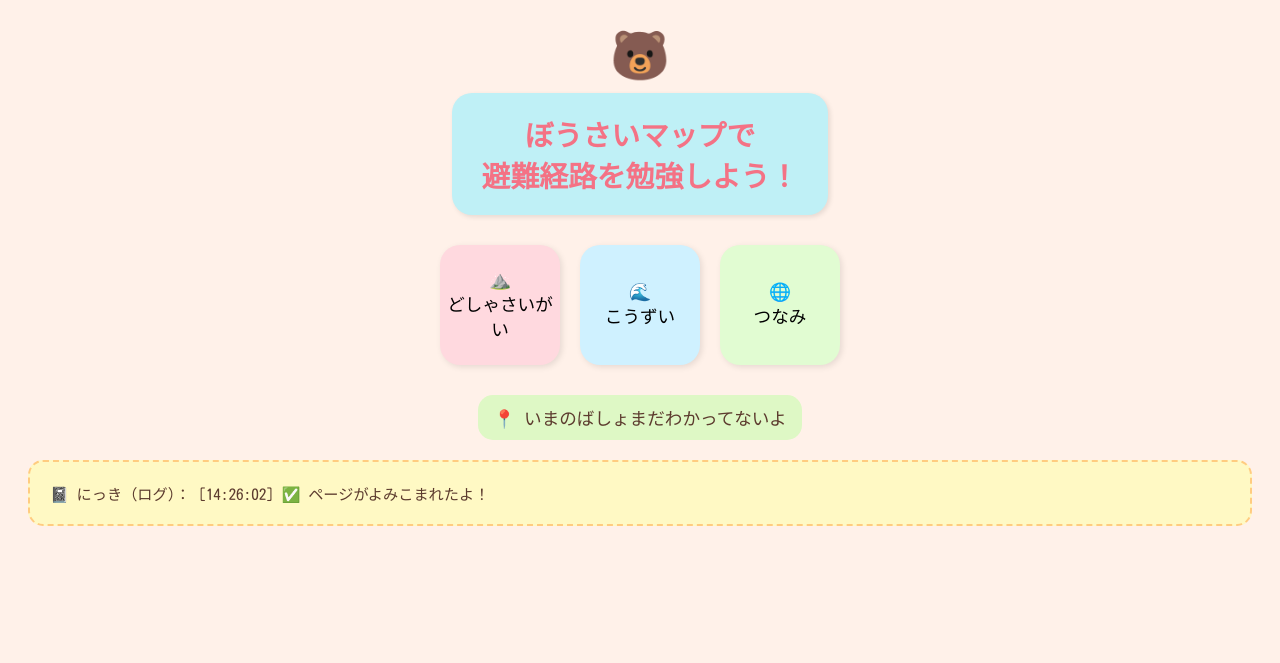
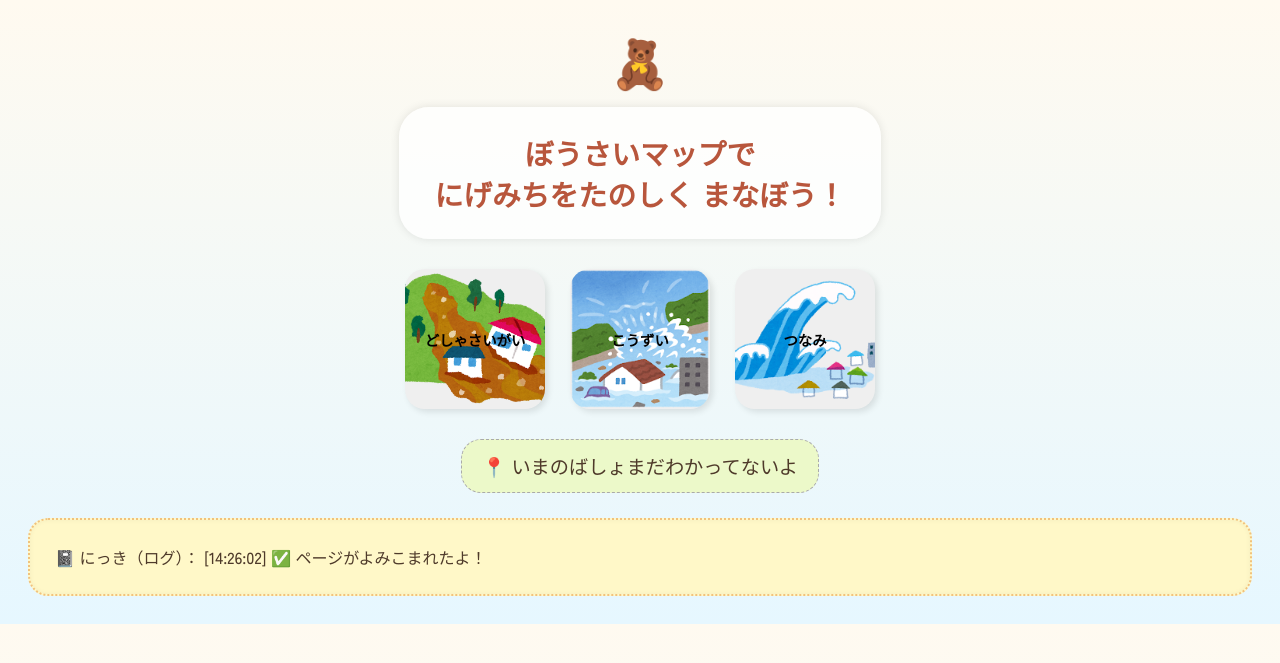
Before and after one commit to aki41105/entropy, a Flask app: page /getGeolocate in a window 1280 px wide. Shown: the top 663 px of the page. Run offline with Flask 3, Linux system fonts and the light colour scheme.

Commit message:
アイコンを変更

```diff
--- a/map_app/app.py
+++ b/map_app/app.py
@@ -1,8 +1,8 @@
+from flask import Flask, render_template, request, jsonify, url_for
 import json
 import os
 import traceback
 from datetime import datetime
-from flask import Flask, render_template, request, jsonify, url_for
 
 # 災害別の地図生成モジュール
 from map_utils.dosya import main as dosya
@@ -18,22 +18,26 @@ def log(msg):
 @app.route('/getGeolocate')
 def getGeolocate():
     log("🔄 /getGeolocate にアクセスされました。")
-    return render_template('geolocate.html')
+
+    # ボタン用画像URLをテンプレートに渡す
+    return render_template('geolocate.html',
+        icon_dosya=url_for('static', filename='images/shizensaigai_dosyakuzure.png'),
+        icon_flood=url_for('static', filename='images/suigai_teibou_kekkai.png'),
+        icon_tsunami=url_for('static', filename='images/tsunami.png')
+    )
 
 @app.route('/api/json_geolocate/', methods=['POST'])
 def json_geolocate():
     log("🚨 POSTリクエスト受信：/api/json_geolocate/")
 
-    # JSON取得
     try:
         data = request.get_json(force=True)
         log(f"📥 JSONデータ取得成功: {json.dumps(data, indent=2, ensure_ascii=False)}")
-    except Exception as e:
+    except Exception:
         log("❌ JSON取得失敗:")
         traceback.print_exc()
         return jsonify({'error': 'Invalid JSON format'}), 400
 
-    # バリデーション
     if not data:
         log("❗ JSONが空です")
         return jsonify({'error': 'No JSON data received'}), 400
@@ -49,7 +53,6 @@ def json_geolocate():
     log(f"🛰 緯度: {latitude}, 経度: {longitude}")
     log(f"📌 災害カテゴリ: {category}")
 
-    # JSON保存処理
     try:
         os.makedirs('data', exist_ok=True)
         save_path = os.path.join('data', 'geolocate.json')
@@ -61,7 +64,6 @@ def json_geolocate():
         traceback.print_exc()
         return jsonify({'error': 'Failed to save JSON'}), 500
 
-    # 地図生成
     try:
         if category == 'flood':
             log("🛠 洪水マップ生成開始")
@@ -83,7 +85,6 @@ def json_geolocate():
         traceback.print_exc()
         return jsonify({'status': 'error', 'message': 'map generation failed'}), 500
 
-    # ファイル存在確認
     map_path = os.path.join(app.static_folder, 'maps', map_file)
     if not os.path.exists(map_path):
         log(f"❌ 生成された地図ファイルが存在しません: {map_path}")
@@ -91,7 +92,6 @@ def json_geolocate():
     else:
         log(f"✅ 地図ファイルの存在確認済み: {map_path}")
 
-    # URL生成
     try:
         map_url = url_for('static', filename=f'maps/{map_file}', _external=True)
         log(f"✅ 地図URL生成成功: {map_url}")
--- a/map_app/data/geolocate.json
+++ b/map_app/data/geolocate.json
@@ -1,5 +1,5 @@
 {
-  "latitude": 36.44435864276409,
-  "longitude": 136.5942612024638,
-  "category": "tsunami"
+  "latitude": 36.4443066,
+  "longitude": 136.5943379,
+  "category": "flood"
 }
--- a/map_app/templates/geolocate.html
+++ b/map_app/templates/geolocate.html
@@ -4,12 +4,12 @@
   <meta charset="UTF-8" />
   <meta name="viewport" content="width=device-width, initial-scale=1.0" />
   <title>ぼうさいマップ</title>
-  <link href="https://fonts.googleapis.com/css2?family=Kosugi+Maru&display=swap" rel="stylesheet">
+  <link href="https://fonts.googleapis.com/css2?family=Zen+Kaku+Gothic+New:wght@500&display=swap" rel="stylesheet">
   <style>
     body {
-      font-family: 'Kosugi Maru', sans-serif;
-      background-color: #fff1e9;
-      color: #5c3b2e;
+      font-family: 'Zen Kaku Gothic New', sans-serif;
+      background: linear-gradient(to bottom, #fffaf0, #e6f7ff);
+      color: #4e3a2a;
       text-align: center;
       padding: 20px;
     }
@@ -17,23 +17,29 @@
     .bear {
       font-size: 3em;
       margin-bottom: -10px;
+      animation: float 2s ease-in-out infinite;
+    }
+
+    @keyframes float {
+      0%, 100% { transform: translateY(0); }
+      50% { transform: translateY(-5px); }
     }
 
     h1 {
-      background-color: #bff0f6;
-      border-radius: 20px;
+      background-color: rgba(255, 255, 255, 0.8);
+      border-radius: 30px;
       display: inline-block;
-      padding: 20px 30px;
-      color: #f47285;
+      padding: 25px 35px;
+      color: #b8563c;
       font-size: 1.8em;
       margin-bottom: 30px;
-      box-shadow: 2px 2px 5px rgba(0,0,0,0.1);
+      box-shadow: 0 0 10px rgba(0,0,0,0.1);
     }
 
     .btn-container {
       display: flex;
       justify-content: center;
-      gap: 20px;
+      gap: 25px;
       margin-bottom: 30px;
       flex-wrap: wrap;
     }
@@ -41,59 +47,68 @@
     button {
       border: none;
       border-radius: 20px;
-      width: 120px;
-      height: 120px;
-      font-size: 1.1em;
+      width: 140px;
+      height: 140px;
+      font-size: 0.9em;
       cursor: pointer;
-      box-shadow: 2px 2px 6px rgba(0,0,0,0.1);
-      transition: 0.2s ease;
+      box-shadow: 3px 3px 6px rgba(0,0,0,0.1);
+      transition: 0.3s ease;
+      position: relative;
+      background-size: cover;
+      background-position: center;
+      background-repeat: no-repeat;
+      color: #000; /* ← 白 (#fff) を黒 (#000) に変更 */
+      text-shadow: none; /* ← 影をなくす */
+      font-weight: bold;
     }
 
     #btn-dosya {
-      background-color: #ffd9df;
+      background-image: url('{{ url_for("static", filename="images/shizensaigai_dosyakuzure.png") }}');
     }
 
     #btn-flood {
-      background-color: #cff1ff;
+      background-image: url('{{ url_for("static", filename="images/suigai_teibou_kekkai.png") }}');
     }
 
     #btn-tsunami {
-      background-color: #e1fcd2;
+      background-image: url('{{ url_for("static", filename="images/tsunami.png") }}');
     }
 
     button:hover {
-      transform: scale(1.05);
+      transform: scale(1.05) rotate(-1deg);
     }
 
     #locationDisplay {
-      background-color: #def8c5;
-      padding: 10px 15px;
-      border-radius: 15px;
-      font-size: 1.1em;
-      margin-bottom: 20px;
+      background-color: #ecf9c9;
+      padding: 12px 20px;
+      border-radius: 20px;
+      font-size: 1.2em;
+      margin-bottom: 25px;
       display: inline-block;
+      border: 1px dashed #aaa;
     }
 
     #log {
-      background-color: #fff9c4;
-      border: 2px dashed #ffcc80;
-      border-radius: 15px;
-      padding: 20px;
-      max-height: 200px;
+      background-color: #fff8c8;
+      border: 2px dotted #f1c27d;
+      border-radius: 20px;
+      padding: 25px;
+      max-height: 220px;
       overflow-y: auto;
-      font-size: 0.95em;
+      font-size: 1em;
       text-align: left;
+      box-shadow: inset 0 0 5px rgba(0,0,0,0.05);
     }
   </style>
 </head>
 <body>
-  <div class="bear">🐻</div>
-  <h1>ぼうさいマップで<br>避難経路を勉強しよう！</h1>
+  <div class="bear">🧸</div>
+  <h1>ぼうさいマップで<br>にげみちをたのしく まなぼう！</h1>
 
   <div class="btn-container">
-    <button id="btn-dosya">⛰️<br>どしゃさいがい</button>
-    <button id="btn-flood">🌊<br>こうずい</button>
-    <button id="btn-tsunami">🌐<br>つなみ</button>
+    <button id="btn-dosya">どしゃさいがい</button>
+    <button id="btn-flood">こうずい</button>
+    <button id="btn-tsunami">つなみ</button>
   </div>
 
   <div id="locationDisplay">📍 いまのばしょまだわかってないよ</div>
@@ -133,7 +148,7 @@
               };
               log("✅ ばしょがわかったよ！", coords);
               document.getElementById("locationDisplay").textContent =
-                `📍 いまのばしょ：緯度 ${coords.latitude.toFixed(5)}, 経度 ${coords.longitude.toFixed(5)}`;
+                `📍 緯度 ${coords.latitude.toFixed(5)}, 経度 ${coords.longitude.toFixed(5)}`;
               resolve(coords);
             },
             (error) => {
@@ -156,7 +171,6 @@
         const payload = { ...location, category };
 
         log("📤 サーバーに おくってるよ〜", payload);
-        console.table(payload);
 
         const response = await fetch(url, {
           method: "POST",
@@ -165,9 +179,7 @@
         });
 
         log(`📥 サーバーのへんじ: ${response.status} ${response.statusText}`);
-        if (!response.ok) {
-          throw new Error(`⚠️ サーバーが へんじをかえせなかったよ…`);
-        }
+        if (!response.ok) throw new Error("サーバーが へんじをかえせなかったよ…");
 
         const json = await response.json();
         log("📥 サーバーからのへんじ：", json);
```
Also changed, not shown: map_app/static/images/shizensaigai_dosyakuzure.png (added), map_app/static/images/suigai_teibou_kekkai.png (added), map_app/static/images/tsunami.png (added).
